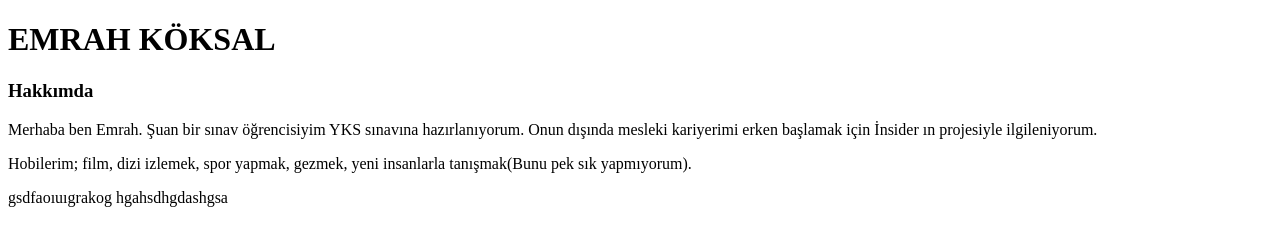
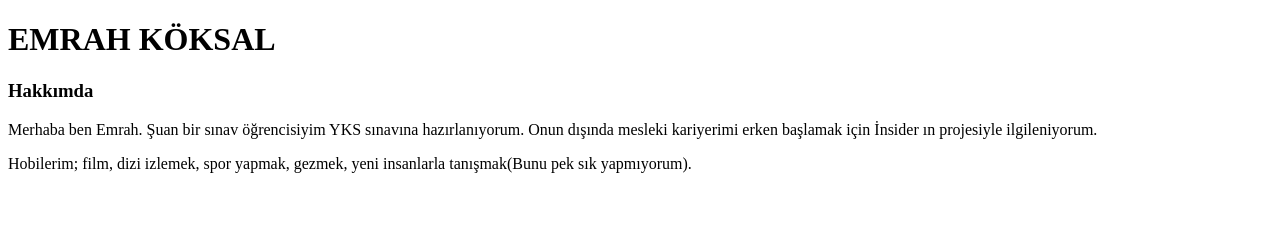
Before and after one commit to emrahkoksall/Odev1, a plain HTML site: page index.html in a window 1280 px wide. Drawn offline with Linux system fonts and the light colour scheme.

Commit message:
tamamdır

```diff
--- a/index.html
+++ b/index.html
@@ -12,7 +12,5 @@
     <p>
         Hobilerim; film, dizi izlemek, spor yapmak, gezmek, yeni insanlarla tanışmak(Bunu pek sık yapmıyorum).
     </p> <!--paragraf olarak hobilerimi yazdım   -->
-    gsdfaoıuıgrakog
-    hgahsdhgdashgsa
 </body>
 </html>
```
